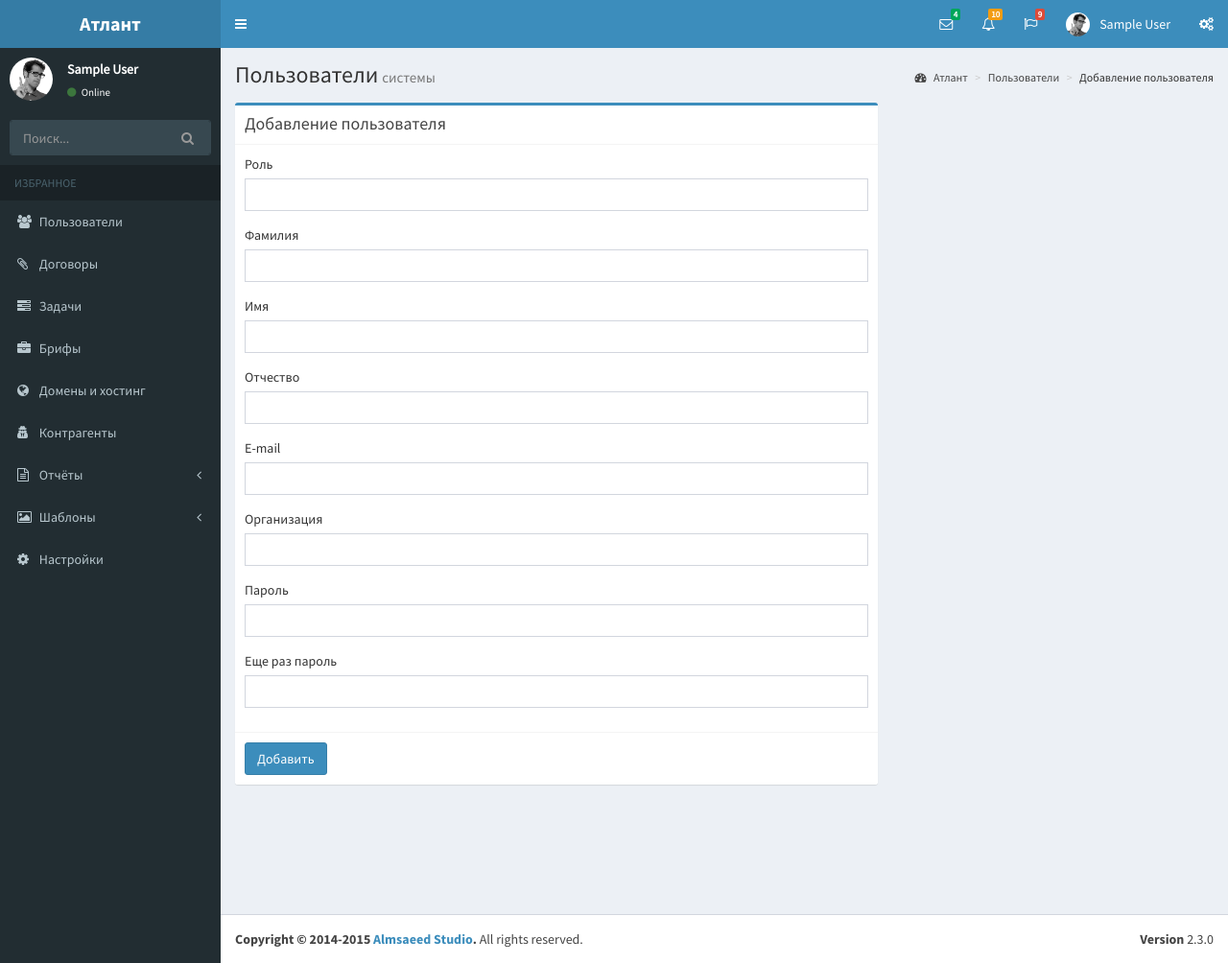
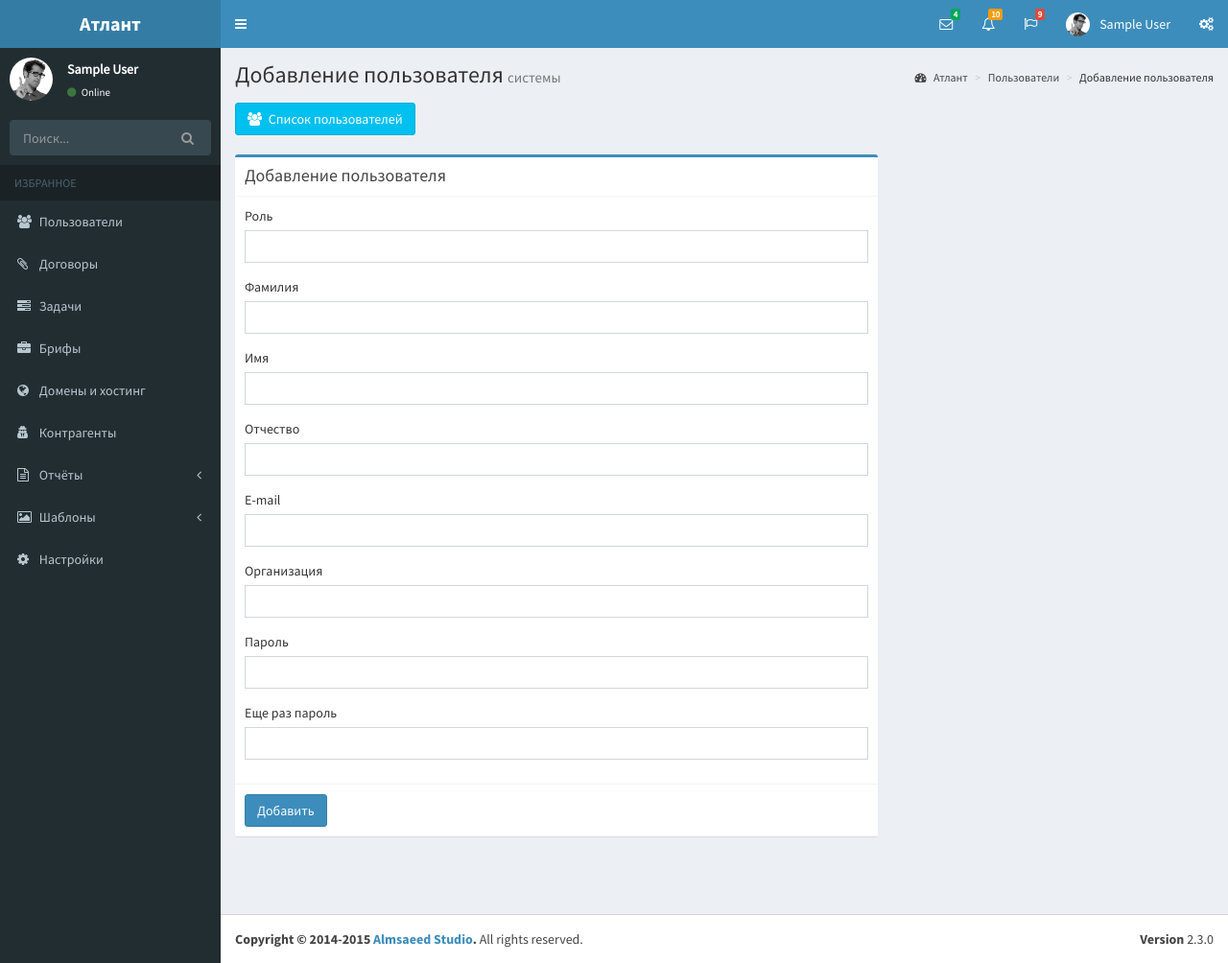
Before and after one commit to devmonster423/laravel-crm-russian, a Laravel app: page /users/create in a window 1280 px wide; the page is wider, and only the part inside the window is pictured. Shown: that part at 96% size. Run offline with Laravel 8, Linux system fonts and the light colour scheme; the visitor is signed in with stand-in values (Sample User, id 1); settings files or empty folders that the repository lacks are supplied; some libraries are stand-ins or nearby versions.

Commit message:
Кнопки в пользователях

```diff
--- a/resources/views/pages/users/create.blade.php
+++ b/resources/views/pages/users/create.blade.php
@@ -5,7 +5,7 @@
 @endsection
 
 @section('content-header')
-<h1>Пользователи<small>системы</small></h1>
+<h1>Добавление пользователя<small>системы</small></h1>
 <ol class="breadcrumb">
 	<li><a href="{{ route('home') }}"><i class="fa fa-dashboard"></i> Атлант</a></li>
 	<li><a href="{{ route('users.index') }}">Пользователи</a></li>
@@ -15,6 +15,13 @@
 
 
 @section('content')
+<div class="btn-group margin-bottom">
+	<a href="{{ route('users.index') }}" class="btn btn-info">
+		<i class="fa fa-btn fa-users"></i>
+		Список пользователей
+	</a>
+</div>
+
 <div class="row">
 	<div class="col-md-8">
 		<div class="box box-primary">
```
Also changed, not shown: resources/views/pages/users/index.blade.php (+4 -3 lines).
